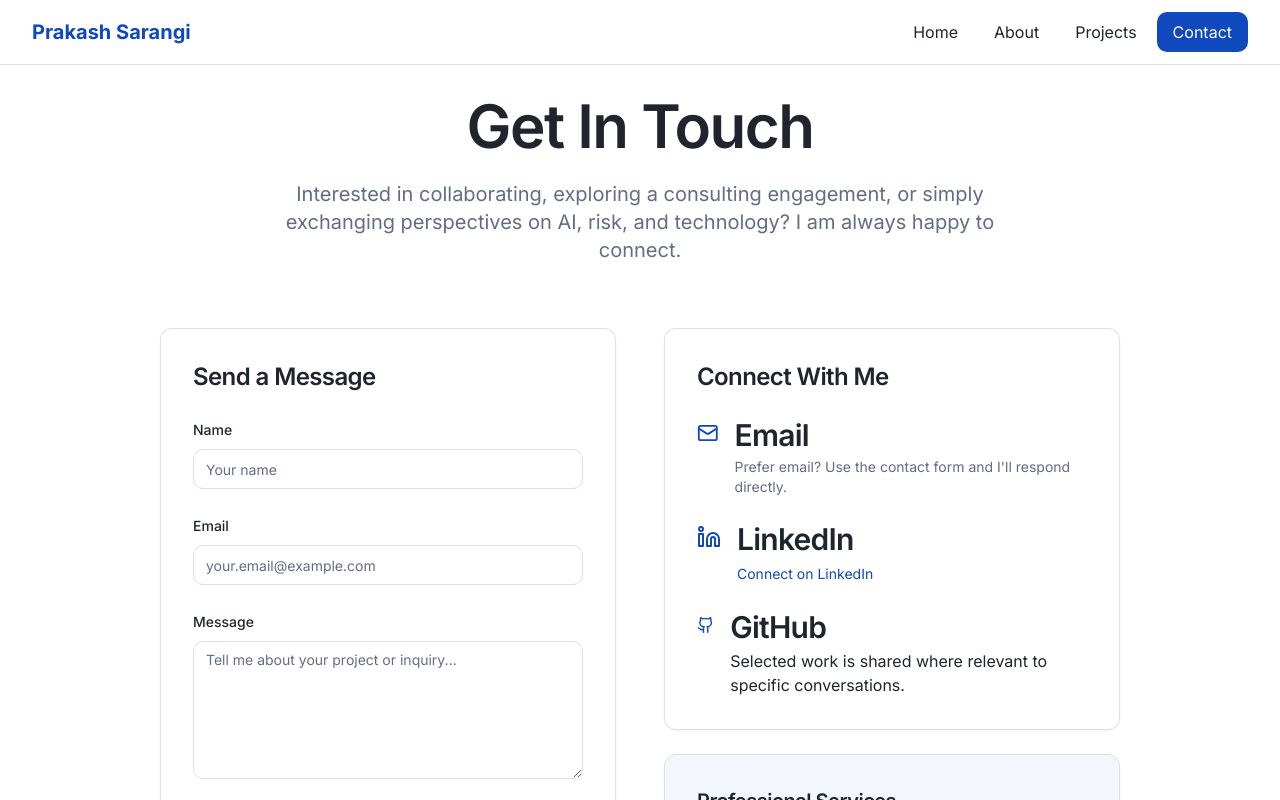
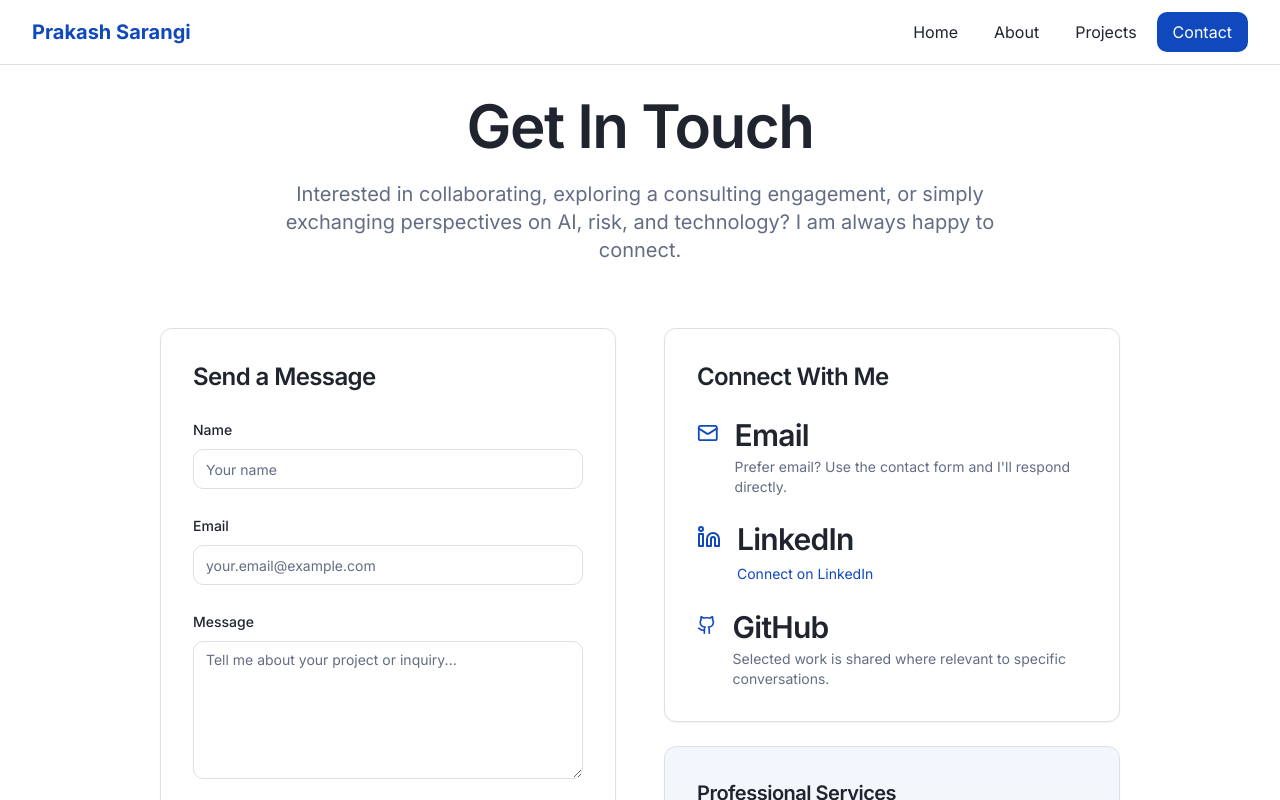
Before and after one commit to psara-eng/prakash-ai-risk-folio, a React (Vite) app: page /contact in a window 1280 px wide. Shown: the top 800 px of the page. Built offline with nearby package versions, Linux system fonts and the light colour scheme; the HTML template or start-up script is replaced by a standard one.

Commit message:
Update Contact.tsx
size of text in git

```diff
--- a/src/pages/Contact.tsx
+++ b/src/pages/Contact.tsx
@@ -155,7 +155,9 @@ const Contact = () => {
                         rel="noopener noreferrer"
                         className="text-primary hover:underline text-sm"
                       >*/}
-                        Selected work is shared where relevant to specific conversations.
+                        <p className="text-muted-foreground text-sm">
+                          Selected work is shared where relevant to specific conversations.
+                        </p>
                       {/*</a>*/}
                     </div>
                   </div>
```
